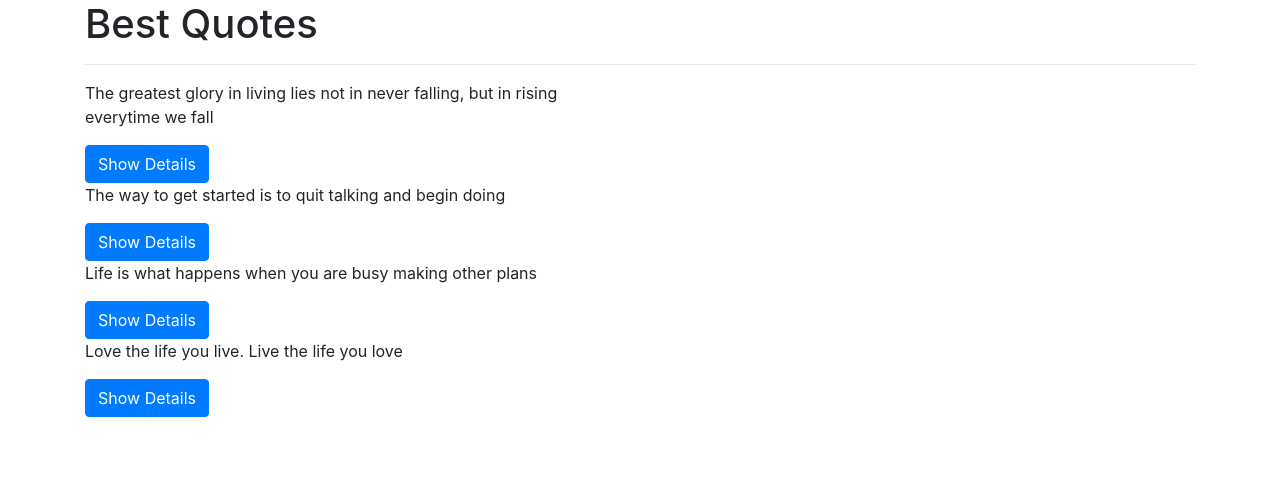
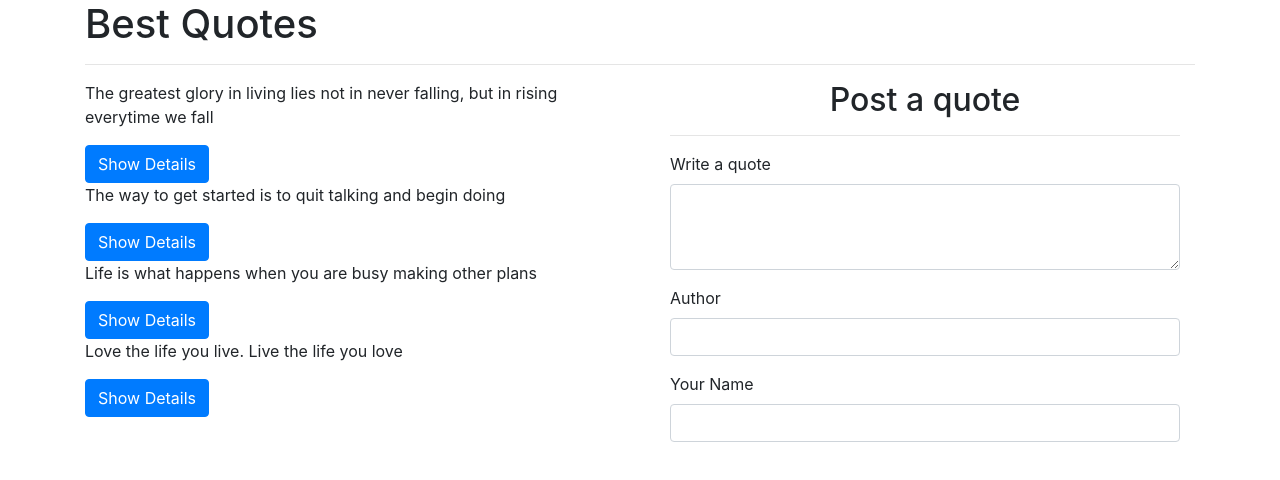
Before and after one commit to ramzanthenolph/quotes, an Angular app: page / in a window 1280 px wide. Shown: the top 480 px of the page. Built offline with nearby package versions, Linux system fonts and the light colour scheme.

Commit message:
link form to quote.component.html

```diff
--- a/src/app/quote/quote.component.html
+++ b/src/app/quote/quote.component.html
@@ -12,5 +12,8 @@
             <app-quote-detail *ngIf='quote.showDescription' [quote]='quote' (isComplete) = 'deleteGoal($event,i)'></app-quote-detail>
         </div>
         </div>
+        <div class="col-md-6">
+            <app-quote-form></app-quote-form>
+        </div>
     </div>
   </div>
```
